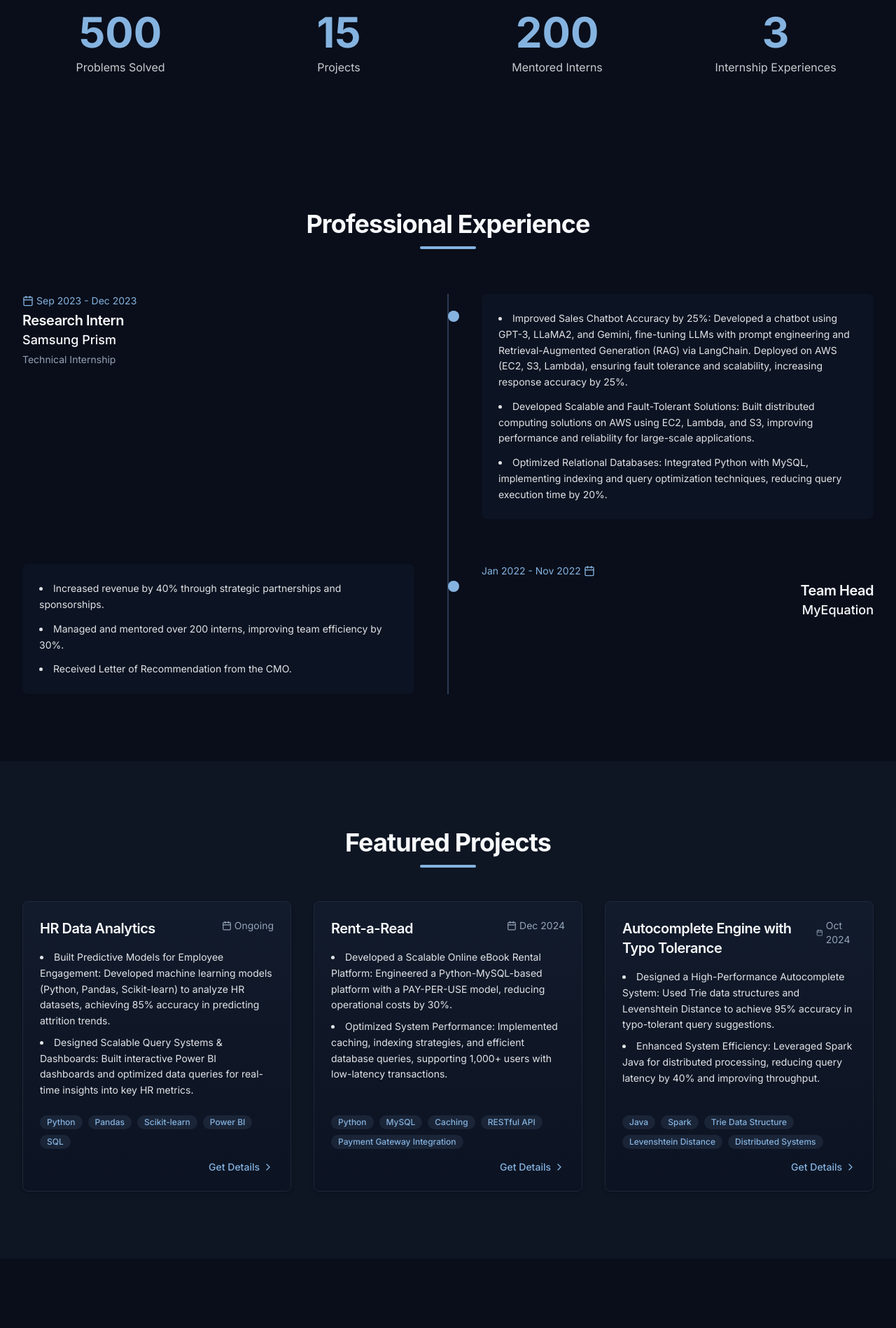
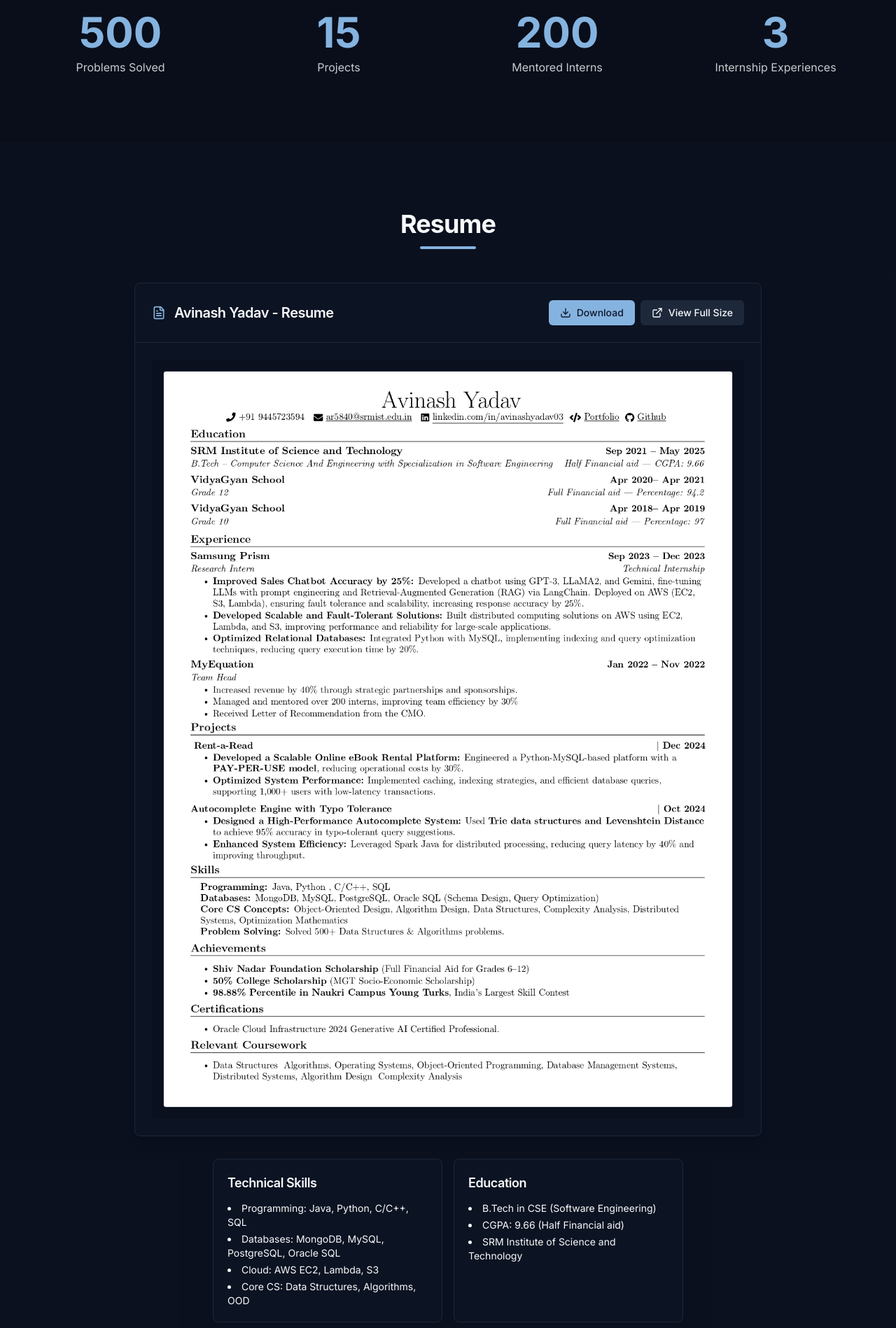
Before and after one commit to avinashyadavofficial/PersonalPortfolio, a React (Vite) app: page / in a window 1280 px wide. Shown: the part 880-2778 px from the top of the page at 70% size. Built offline with nearby package versions, Linux system fonts and the light colour scheme.

Commit message:
Add resume section
Add a new section to display the resume.

```diff
--- a/src/components/Navbar.tsx
+++ b/src/components/Navbar.tsx
@@ -10,6 +10,7 @@ const Navbar = () => {
 
   const navLinks = [
     { name: 'Home', href: '#home' },
+    { name: 'Resume', href: '#resume' },
     { name: 'Experience', href: '#experience' },
     { name: 'Projects', href: '#projects' },
     { name: 'Skills', href: '#skills' },
--- /dev/null
+++ b/src/components/Resume.tsx
@@ -0,0 +1,85 @@
+
+import React, { useRef } from 'react';
+import { cn } from '@/lib/utils';
+import { Download, FileText, ExternalLink } from 'lucide-react';
+
+// Import your resume image
+import resumeImage from '../assets/resume.png';
+
+const Resume = () => {
+  const sectionRef = useRef<HTMLDivElement>(null);
+
+  return (
+    <section id="resume" className="section-container bg-card/50">
+      <div ref={sectionRef} className="reveal-effect mb-12">
+        <h2 className="text-3xl md:text-4xl font-bold text-center">Resume</h2>
+        <div className="mt-3 flex justify-center">
+          <div className="h-1 w-20 bg-primary rounded"></div>
+        </div>
+      </div>
+
+      <div className="max-w-4xl mx-auto mt-12">
+        <div className="flex flex-col items-center space-y-8">
+          <div className="bg-card shadow-lg rounded-lg border border-border overflow-hidden w-full">
+            <div className="p-6 flex justify-between items-center border-b border-border">
+              <div className="flex items-center space-x-3">
+                <FileText className="h-5 w-5 text-primary" />
+                <h3 className="text-xl font-semibold">Avinash Yadav - Resume</h3>
+              </div>
+              <div className="flex space-x-2">
+                <a
+                  href="/lovable-uploads/a5122432-1d9d-4bd7-afa2-6ded3a46361a.png"
+                  download="Avinash_Yadav_Resume.png"
+                  className="inline-flex items-center px-4 py-2 bg-primary text-primary-foreground rounded-md text-sm font-medium hover:bg-primary/90 transition-colors"
+                >
+                  <Download className="h-4 w-4 mr-2" />
+                  Download
+                </a>
+                <a
+                  href="/lovable-uploads/a5122432-1d9d-4bd7-afa2-6ded3a46361a.png"
+                  target="_blank"
+                  rel="noopener noreferrer"
+                  className="inline-flex items-center px-4 py-2 bg-secondary text-secondary-foreground rounded-md text-sm font-medium hover:bg-secondary/80 transition-colors"
+                >
+                  <ExternalLink className="h-4 w-4 mr-2" />
+                  View Full Size
+                </a>
+              </div>
+            </div>
+            <div className="p-6">
+              <div className="bg-background/50 rounded-lg p-4 overflow-hidden">
+                <img
+                  src="/lovable-uploads/a5122432-1d9d-4bd7-afa2-6ded3a46361a.png"
+                  alt="Avinash Yadav Resume"
+                  className="w-full h-auto object-contain border border-border rounded shadow-sm hover:shadow-md transition-shadow"
+                />
+              </div>
+            </div>
+          </div>
+
+          <div className="flex flex-wrap justify-center gap-4 w-full max-w-2xl">
+            <div className="bg-card border border-border rounded-lg p-5 w-full md:w-[calc(50%-0.5rem)]">
+              <h4 className="text-lg font-semibold mb-3">Technical Skills</h4>
+              <ul className="list-disc list-inside space-y-1 text-sm">
+                <li>Programming: Java, Python, C/C++, SQL</li>
+                <li>Databases: MongoDB, MySQL, PostgreSQL, Oracle SQL</li>
+                <li>Cloud: AWS EC2, Lambda, S3</li>
+                <li>Core CS: Data Structures, Algorithms, OOD</li>
+              </ul>
+            </div>
+            <div className="bg-card border border-border rounded-lg p-5 w-full md:w-[calc(50%-0.5rem)]">
+              <h4 className="text-lg font-semibold mb-3">Education</h4>
+              <ul className="list-disc list-inside space-y-1 text-sm">
+                <li>B.Tech in CSE (Software Engineering)</li>
+                <li>CGPA: 9.66 (Half Financial aid)</li>
+                <li>SRM Institute of Science and Technology</li>
+              </ul>
+            </div>
+          </div>
+        </div>
+      </div>
+    </section>
+  );
+};
+
+export default Resume;
--- a/src/pages/Index.tsx
+++ b/src/pages/Index.tsx
@@ -1,3 +1,4 @@
+
 import React, { useEffect } from 'react';
 import Navbar from '@/components/Navbar';
 import Hero from '@/components/Hero';
@@ -8,6 +9,7 @@ import Skills from '@/components/Skills';
 import Education from '@/components/Education';
 import Contact from '@/components/Contact';
 import Footer from '@/components/Footer';
+import Resume from '@/components/Resume';
 
 const Index = () => {
   // Function to handle smooth scrolling for anchor links
@@ -64,6 +66,7 @@ const Index = () => {
       <Navbar />
       <Hero />
       <StatsCounter />
+      <Resume />
       <Experience />
       <Projects />
       <Skills />
```
Also changed, not shown: public/lovable-uploads/a5122432-1d9d-4bd7-afa2-6ded3a46361a.png (added).
